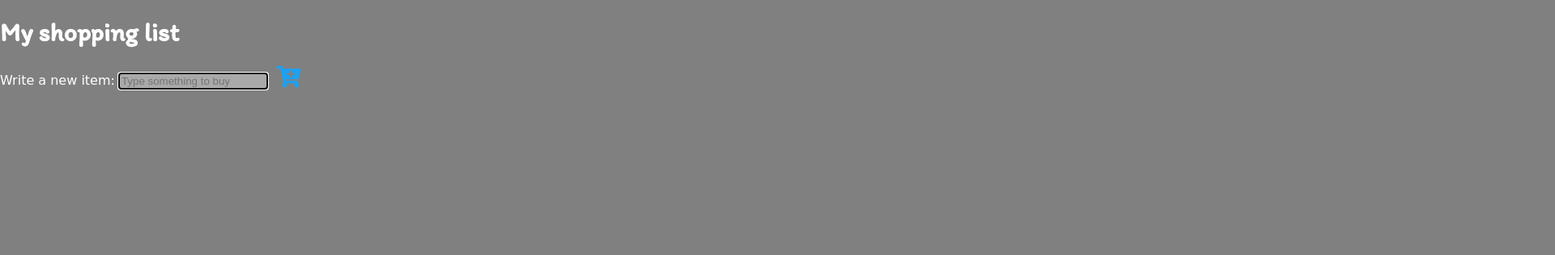
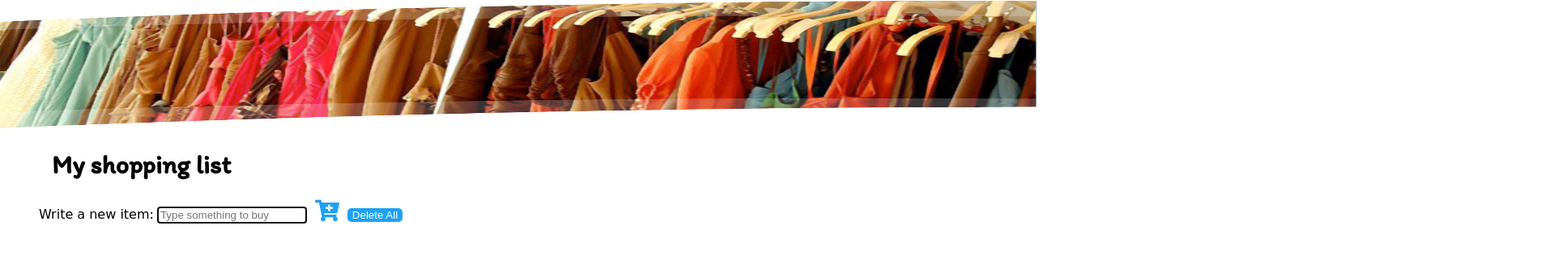
Before and after one commit to Zia18/powercoders, a plain HTML site: page shopping/index.html in a window 1280 px wide. Shown: the top 316 px of the page at 81% size, 1920 px wide, since content can reach past the window. Drawn offline with Linux system fonts and the light colour scheme; a web font is replaced by a local one.

Commit message:
Added delete all function to shopping list!

```diff
--- a/shopping/index.html
+++ b/shopping/index.html
@@ -2,11 +2,11 @@
 <html lang="en" dir="ltr">
   <head>
     <meta charset="utf-8">
-    <meta name="viewport" content="width=device-width">
+    <meta name="viewport" content="width=device-width, initial-scale=1.0">
     <link rel="stylesheet" href="small.css"
-          media="screen (min-width: 100px)">
+          media="screen (min-width: 1400px)">
     <link rel="stylesheet" href="medium.css"
-          media="screen  (min-width: 600px) and (max-width: 960px)">
+          media="screen  (min-width: 1300px) and (max-width: 960px)">
     <link rel="stylesheet" href="style.css" type="text/css">
     <link href="https://fonts.googleapis.com/css?family=Itim|Patua+One" rel="stylesheet">
     <link rel="stylesheet" href="https://use.fontawesome.com/releases/v5.6.3/css/all.css" integrity="sha384-UHRtZLI+pbxtHCWp1t77Bi1L4ZtiqrqD80Kn4Z8NTSRyMA2Fd33n5dQ8lWUE00s/" crossorigin="anonymous">
@@ -15,14 +15,20 @@
   </head>
 
   <body class="body" >
-    <h1>My shopping list</h1>
+    <header>
+      <img id="img" src ="shopping.jpg">
+      <h1>My shopping list</h1>
+
+    </header>
+
     <!-- Controls to add new items go here -->
     <div>
       <label for="item">Write a new item:</label>
       <input type="text" id="item"
              placeholder="Type something to buy">
 
-      <button><i class="fas fa-cart-plus fa-2x"></i></button>
+      <button id="add"><i class="fas fa-cart-plus fa-2x"></i></button>
+      <button id="clear">Delete All</button>
     </div>
 
     <ul>
--- a/shopping/medium.css
+++ b/shopping/medium.css
@@ -0,0 +1,18 @@
+.body{
+  width: 2000px;
+}
+
+@media screen and (max-width: 1999) {
+  .body {
+      width: 100%;
+    }
+
+   label {
+     70%;
+   }
+  input {
+    30%;
+  }
+
+
+}
--- a/shopping/shopping.js
+++ b/shopping/shopping.js
@@ -2,14 +2,26 @@ document.addEventListener('DOMContentLoaded', function (event) {
   const inputBox = document.getElementById('item');
   const shoppingList = document.querySelector('ul');
   const addItemButton = document.querySelector('button');
+  const deleteAll = document.getElementById('clear');
+
+
+  deleteAll.addEventListener('click', function (event) {
+    const listItem = document.querySelectorAll('li');
+    listItem.forEach(function (el) {
+      el.remove();
+      inputBox.focus();
+      deleteAll.disabled = false;
+    });
+    deleteAll.disabled = true;
+  });
 
   addItemButton.addEventListener('click', function (event) {
     const trimmedValue = inputBox.value.trim();
 
-
     shoppingList.appendChild(createNewListItem(trimmedValue));
     inputBox.value = '';
     addItemButton.disabled = true;
+    deleteAll.disabled = false;
     inputBox.focus();
   });
 
@@ -28,10 +40,12 @@ document.addEventListener('DOMContentLoaded', function (event) {
     shoppingList.appendChild(createNewListItem(trimmedValue));
     inputBox.value = '';
     addItemButton.disabled = true;
+    deleteAll.disabled = false;
   });
 
   addItemButton.disabled = true;
   inputBox.focus();
+  deleteAll.disabled = true;
 
 });
 
--- a/shopping/small.css
+++ b/shopping/small.css
@@ -1,15 +1,17 @@
-body{
-  min-width: 100px;
-  max-width: 200px;
-}
-label {
-  position: absolute;
-  align-content: center;
-  display: inline-block;
+
+@media screen and (max-width: 1400px) {
+.body {
+  width: 100%;
+  max-width: 998px;
 }
 
-#item {
-  position: absolute;
-  align-content: center;
-
+label {
+     width: 100%;
+   }
+input {
+    width: 100%;
+  }
+#img {
+  width: 100%;
 }
+}
--- a/shopping/style.css
+++ b/shopping/style.css
@@ -1,20 +1,35 @@
 .body {
-  width: 2000px;
-  display: inline-block;
+  width: 100%;
   margin: 0px auto;
+}
+
+#img {
+  width: 100%;
+  height: 10em;
+}
+
+#clear {
+  background-color: #1DA1F2;
+  border-radius: 5px;
+  color: white;
+  margin-top: 1em;
 }
 
 button {
   background: transparent;
   border: none;
+  color: midnightblue;
+}
+
+button:disabled{
   color: #1DA1F2;
 }
 
 ul, li {
   color: white;
   margin: 10px;
-  border-color: white;
-  color: white;
+  border-color: black;
+  color: black;
 }
 
 .fa-trash {
@@ -23,12 +38,13 @@ ul, li {
 }
 
 .body {
-  background-color: gray;
+  background-color: white;
 }
 
 label {
-  color: white;
+  color: black;
   font-family: 'Patua One', cursive;
+  padding-left: 3em;
 }
 
 ul {
@@ -37,12 +53,13 @@ ul {
 }
 
 input {
-  background-color: darkgrey;
+  background-color: white;
 }
 
 h1 {
   font-family: 'Itim', cursive;
   margin-right: 1em;
   margin-bottom: 0.2;
-  color: white;
+  color: black;
+  padding-left: 2em;
 }
```
Also changed, not shown: shopping/shopping.jpg (added).
